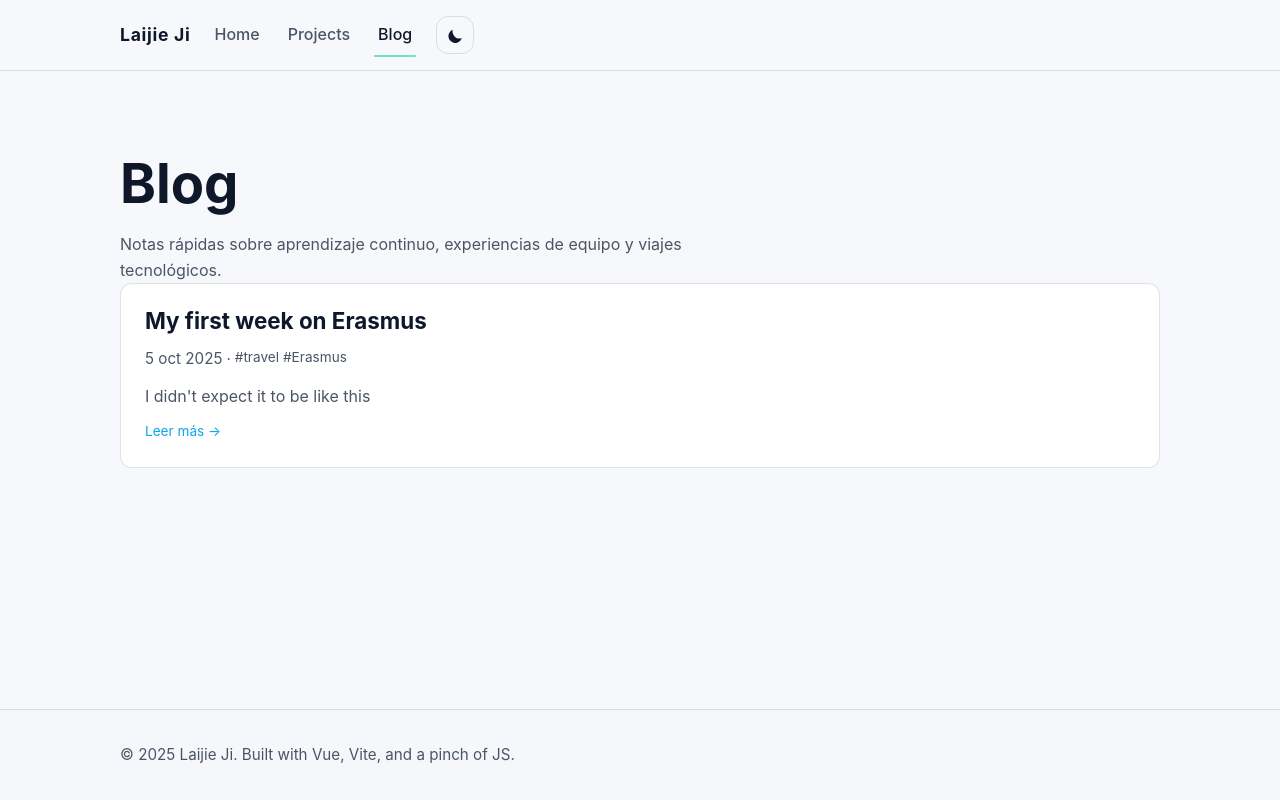
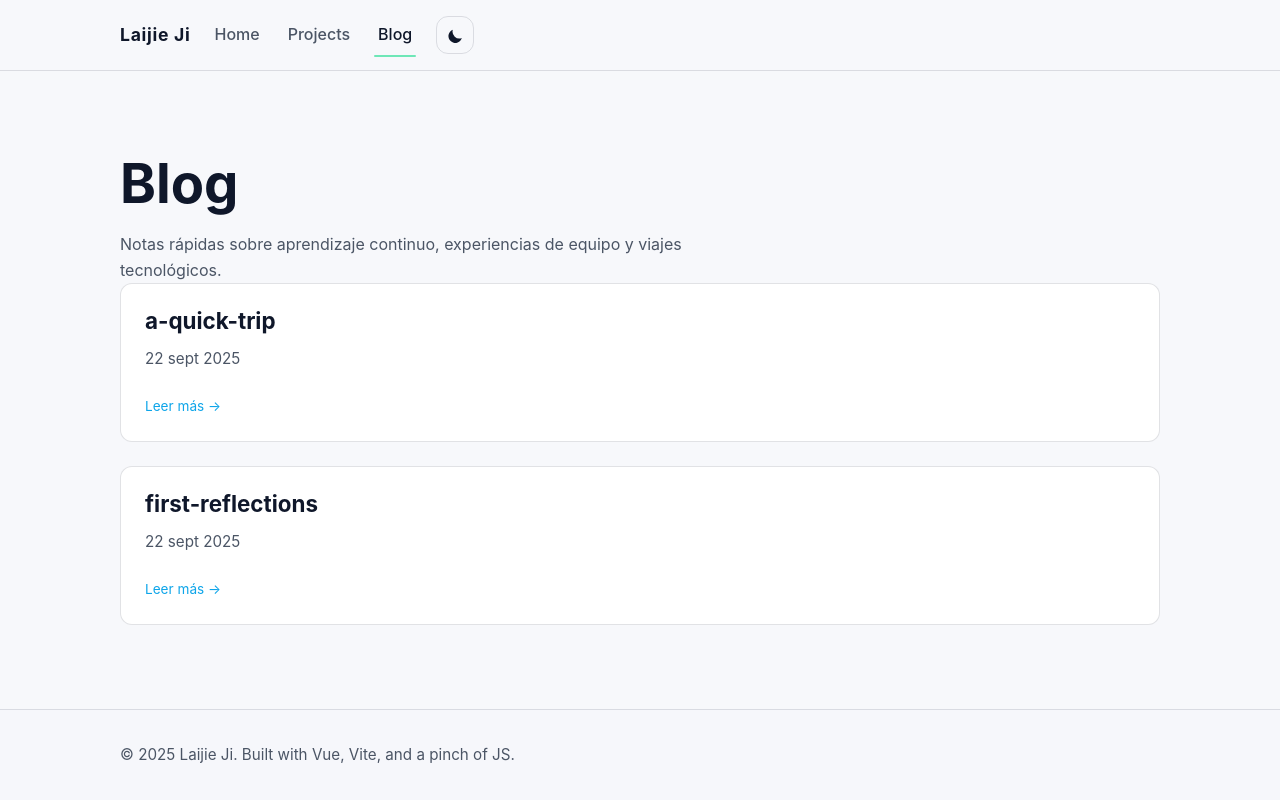
Before and after one commit to LaijieJi/webpage, a Vue app: page /blog in a window 1280 px wide. Built offline with nearby package versions, Linux system fonts and the light colour scheme.

Commit message:
feat: markdown for blog posts

```diff
--- a/package.json
+++ b/package.json
@@ -14,6 +14,7 @@
   },
   "devDependencies": {
     "@vitejs/plugin-vue": "^5.2.4",
+    "unplugin-vue-markdown": "^0.28.0",
     "vite": "^6.0.6"
   }
 }
--- a/src/components/PostList.vue
+++ b/src/components/PostList.vue
@@ -6,9 +6,9 @@
       class="post-card post-card--link"
       :to="`/blog/${post.slug}`"
     >
-      <h2 class="post-card__title">{{ post.title }}</h2>
-      <PostMeta :date="post.date" :tags="post.tags" />
-      <p class="post-card__excerpt">{{ post.excerpt }}</p>
+      <h2 class="post-card__title">{{ post.frontmatter.title }}</h2>
+      <PostMeta :date="post.frontmatter.date" :tags="post.frontmatter.tags" />
+      <p class="post-card__excerpt">{{ post.frontmatter.excerpt }}</p>
       <span class="post-card__hint" aria-hidden="true">Leer más →</span>
     </router-link>
   </section>
@@ -26,7 +26,9 @@ const props = defineProps({
 });
 
 const orderedPosts = computed(() =>
-  [...props.posts].sort((a, b) => new Date(b.date) - new Date(a.date))
+  [...props.posts].sort(
+    (a, b) => new Date(b.frontmatter?.date || 0) - new Date(a.frontmatter?.date || 0)
+  )
 );
 </script>
 
--- /dev/null
+++ b/src/data/posts.js
@@ -0,0 +1,43 @@
+const modules = import.meta.glob('../posts/*.md', {
+  eager: true
+});
+
+function normalizeTags(value) {
+  if (Array.isArray(value)) return value;
+  if (typeof value === 'string' && value.trim()) {
+    return value
+      .replace(/^\[|\]$/g, '')
+      .split(',')
+      .map((tag) => tag.trim())
+      .filter(Boolean);
+  }
+  return [];
+}
+
+const posts = Object.entries(modules)
+  .map(([path, mod]) => {
+    const slug = path.split('/').pop().replace(/\.md$/, '');
+    const frontmatter = mod.frontmatter || {};
+    return {
+      slug,
+      component: mod.default,
+      frontmatter: {
+        title: frontmatter.title || slug,
+        date: frontmatter.date || '',
+        tags: normalizeTags(frontmatter.tags),
+        excerpt: frontmatter.excerpt || mod.excerpt || ''
+      }
+    };
+  })
+  .sort((a, b) => toTime(b.frontmatter.date) - toTime(a.frontmatter.date));
+
+export default posts;
+
+export function getPostBySlug(slug) {
+  return posts.find((post) => post.slug === slug);
+}
+
+function toTime(value) {
+  const time = Date.parse(value || '');
+  return Number.isNaN(time) ? 0 : time;
+}
--- a/src/data/posts.json
+++ /dev/null
@@ -1,10 +0,0 @@
-[
-  {
-    "slug": "munich-first-week",
-    "title": "My first week on Erasmus",
-    "date": "2025-10-5",
-    "tags": ["travel", "Erasmus"],
-    "excerpt": "I didn't expect it to be like this",
-    "html": "<h2>At the moment of arrival</h2><p>After having to wake up at 4AM and traveled for several hours. We(my friend and me) finally had arrived to where we are going to stay for six months, studying and working at the same time.</p>"
-  }
-]
--- /dev/null
+++ b/src/posts/a-quick-trip.md
@@ -0,0 +1,10 @@
+---
+title: A Quick Trip
+date: 2025-09-10
+tags: [travel]
+excerpt: Notes from a short getaway.
+---
+
+## Notes
+
+Simple travel notes...
--- /dev/null
+++ b/src/posts/first-reflections.md
@@ -0,0 +1,10 @@
+---
+title: First Reflections
+date: 2025-09-01
+tags: [reflections]
+excerpt: Some early thoughts on learning and building.
+---
+
+## Why I write
+
+Short reflective piece here... aakhdkashahsdk
--- a/src/views/BlogIndexView.vue
+++ b/src/views/BlogIndexView.vue
@@ -15,6 +15,6 @@
 </template>
 
 <script setup>
-import posts from '../data/posts.json';
+import posts from '../data/posts.js';
 import PostList from '../components/PostList.vue';
 </script>
--- a/src/views/BlogPostView.vue
+++ b/src/views/BlogPostView.vue
@@ -3,10 +3,10 @@
     <div class="wrap" v-if="post">
       <article class="post">
         <header>
-          <h1 class="view-heading">{{ post.title }}</h1>
-          <PostMeta :date="post.date" :tags="post.tags" />
+          <h1 class="view-heading">{{ post.frontmatter.title }}</h1>
+          <PostMeta :date="post.frontmatter.date" :tags="post.frontmatter.tags" />
         </header>
-        <div class="post-content" v-html="post.html"></div>
+        <component :is="post.component" class="post-content" />
         <router-link class="button button--ghost" to="/blog">← Volver al blog</router-link>
       </article>
     </div>
@@ -23,10 +23,10 @@
 <script setup>
 import { computed } from 'vue';
 import { useRoute } from 'vue-router';
-import posts from '../data/posts.json';
+import posts, { getPostBySlug } from '../data/posts.js';
 import PostMeta from '../components/PostMeta.vue';
 
 const route = useRoute();
 
-const post = computed(() => posts.find((entry) => entry.slug === route.params.slug));
+const post = computed(() => getPostBySlug(route.params.slug));
 </script>
--- a/vite.config.js
+++ b/vite.config.js
@@ -1,8 +1,22 @@
 import { defineConfig } from 'vite';
 import vue from '@vitejs/plugin-vue';
+import Markdown from 'unplugin-vue-markdown/vite';
 
 export default defineConfig({
-  plugins: [vue()],
+  plugins: [
+    vue({
+      include: [/\.vue$/, /\.md$/]
+    }),
+    Markdown({
+      markdownItOptions: {
+        html: true,
+        linkify: true,
+        typographer: true
+      },
+      frontmatter: true,
+      excerpt: true
+    })
+  ],
   server: {
     port: 5173,
     open: true
```
Also changed, not shown: 2 other files (tests, documents, lock files or other folders).
